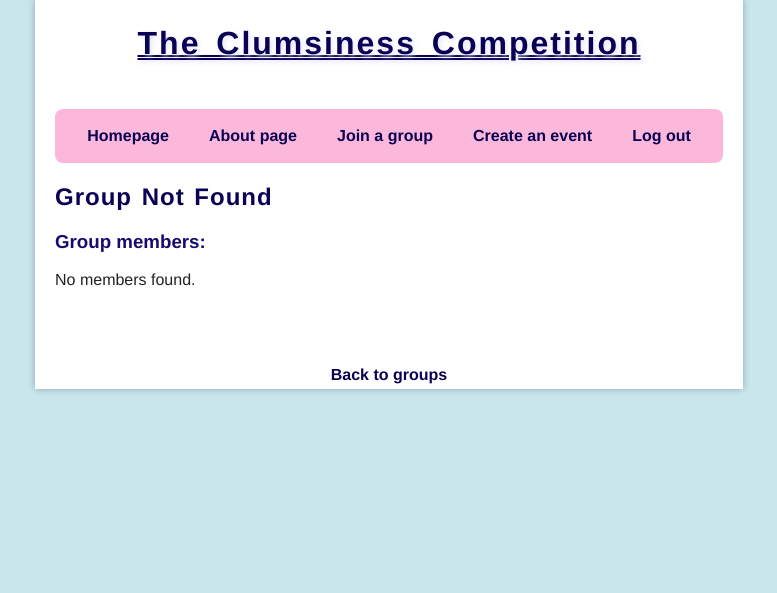
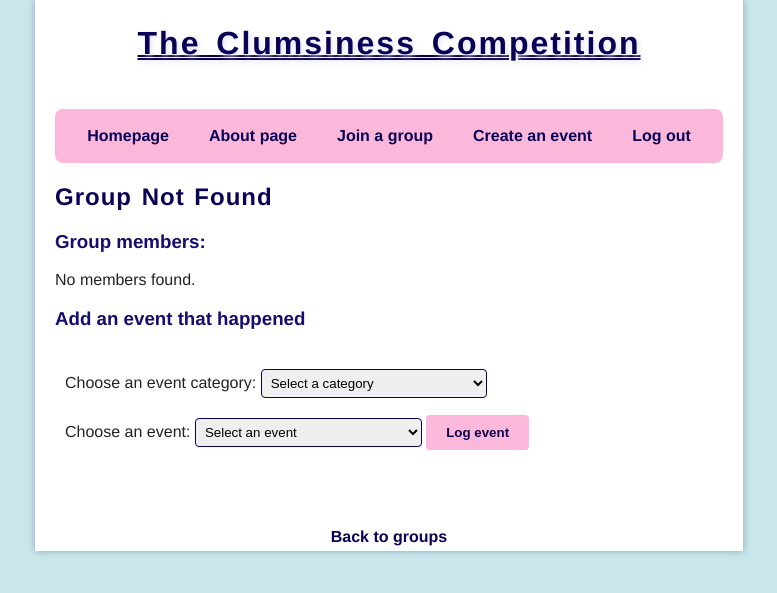
Before and after one commit to rautiais/t-h-ilykisa, a Flask app: template templates/one_group.html in a window 1280 px wide. Shown: the part 31-624 px from the top of the page, without its empty margins (251-1028 px from the left). Run offline with Flask 3, Linux system fonts and the light colour scheme; the template is opened without the code that fills it, so the values that code supplies are empty.

Commit message:
Users can now add events from different categories inside their groups

```diff
--- a/templates/one_group.html
+++ b/templates/one_group.html
@@ -30,6 +30,25 @@
                 <p>No members found.</p>
             {% endfor %}
         </div>
+        <h3>Add an event that happened</h3>
+        <div class="column">
+            <form action="/log_event/{{group_id}}" method="POST">
+                <label for="category">Choose an event category:</label>
+                <select name="category" id="category" onchange="updateEventsDropdown()" required class="form-control" style="width: 35%;">
+                    <option value="" disabled selected>Select a category</option>
+                    {% for category in all_event_cats | sort(attribute='category_name') %}
+                        <option value="{{ category.id }}">{{ category.event_cat_name | capitalize }}</option>
+                    {% endfor %}
+                </select>
+                <br>
+                <label for="event">Choose an event:</label>
+                <select name="event" id="event" required class="form-control" style="width: 35%;">
+                    <option value="" disabled selected>Select an event</option>
+                </select>
+                <input type="submit" value="Log event" class="form-button">
+                <input type="hidden" name="csrf_token" value="{{ session.csrf_token }}">
+            </form>
+        </div>
         <br>
         <br>
     </div>
@@ -37,5 +56,35 @@
         <a href="javascript:history. back()"><b>Back to groups</b></a>
     </footer>
     </div>
+
+    <script>
+    function capitalizeWords(str) {
+        return str.replace(/\b\w/g, l => l.toUpperCase());
+}
+
+    function updateEventsDropdown() {
+        var categoryId = document.getElementById('category').value;
+        var eventDropdown = document.getElementById('event');
+        eventDropdown.innerHTML = '<option value="" disabled selected>Loading events...</option>';
+
+        fetch('/events_for_category/' + categoryId)
+            .then(response => response.json())
+            .then(data => {
+                eventDropdown.innerHTML = '<option value="" disabled selected>Select an event</option>';
+                if (data.length) {
+                    data.forEach(event => {
+                        eventDropdown.innerHTML += `<option value="${event.id}">${capitalizeWords(event.event_name)}</option>`;
+                    });
+                } else {
+                    eventDropdown.innerHTML += '<option value="" disabled selected>No events found</option>';
+                }
+            })
+            .catch(error => {
+                console.error('Error fetching events:', error);
+                eventDropdown.innerHTML = '<option value="" disabled selected>Error loading events</option>';
+            });
+        }
+    </script>
+
 </body>
 </html>
```
Also changed, not shown: events_main.py (+8 -0 lines), groups_main.py (+10 -0 lines), routes.py (+24 -2 lines), schema.sql (+4 -3 lines).
